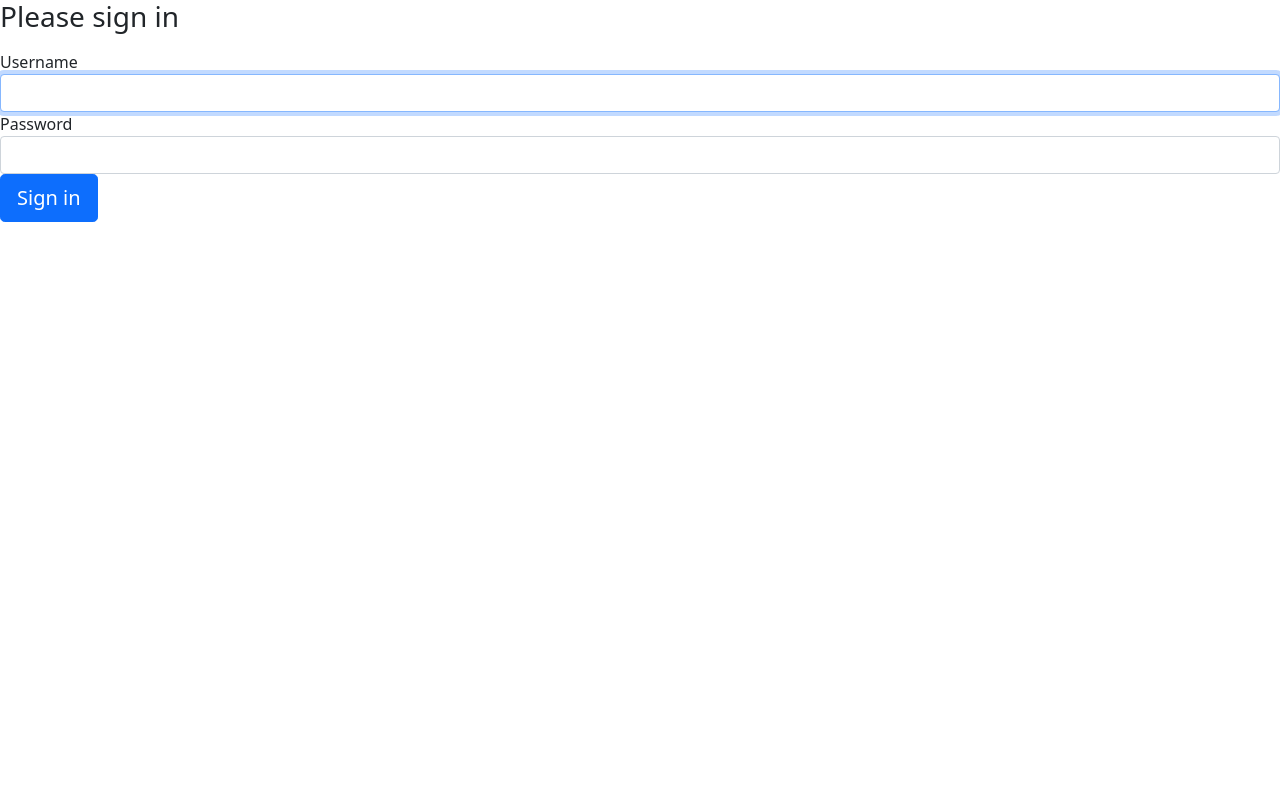
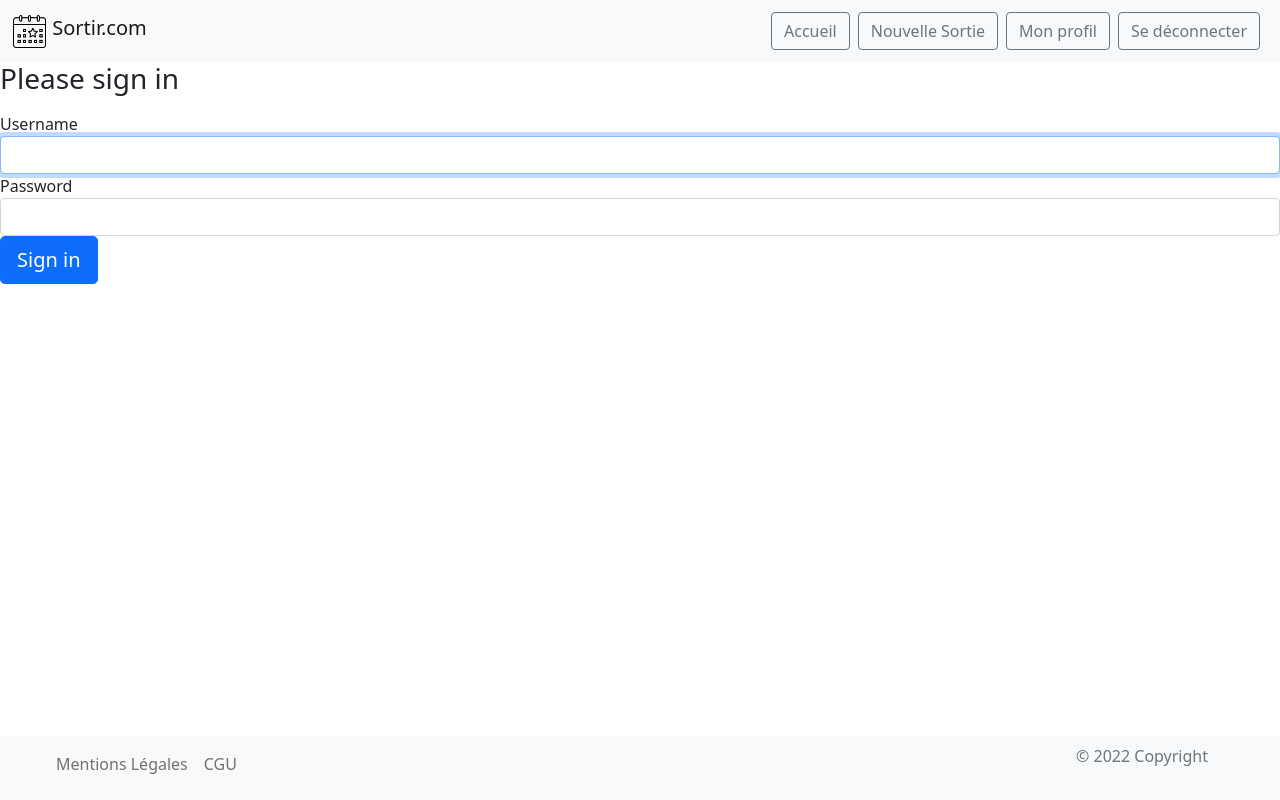
Before and after one commit to Bleiz-Digenvez/Sorti_Eni_Project, a Symfony app: template templates/security/login.html.twig in a window 1280 px wide. Run offline with Twig, Linux system fonts and the light colour scheme; the template is opened without the code that fills it, so the values that code supplies are empty; some libraries are stand-ins or nearby versions.

Commit message:
ajout navbar et footer

```diff
--- a/templates/base.html.twig
+++ b/templates/base.html.twig
@@ -13,10 +13,12 @@
         {% block javascripts %}
             {{ encore_entry_script_tags('app') }}
         {% endblock %}
+
     </head>
     <body>
+        {% include 'navbar/navbar.html.twig' %}
         {% block body %}{% endblock %}
-
+        {% include 'footer/footer.html.twig' %}
         {# JavaScript de Bootstarp 5 #}
         <script src="https://cdn.jsdelivr.net/npm/bootstrap@5.0.2/dist/js/bootstrap.bundle.min.js" integrity="sha384-MrcW6ZMFYlzcLA8Nl+NtUVF0sA7MsXsP1UyJoMp4YLEuNSfAP+JcXn/tWtIaxVXM" crossorigin="anonymous"></script>
     </body>
--- /dev/null
+++ b/templates/footer/footer.html.twig
@@ -0,0 +1,22 @@
+<!-- Footer -->
+<footer class="text-center text-lg-start bg-light text-muted fixed-bottom ">
+    <section class="d-flex justify-content-center justify-content-lg-between">
+        <!-- Gauche -->
+        <nav class="navbar navbar-expand-lg navbar-light ms-5 no-padding mb-2">
+            <div class="collapse navbar-collapse" id="navbarNav">
+                <ul class="navbar-nav">
+                    <li class="nav-item">
+                        <a class="nav-link no-padding" href="#">Mentions Légales</a>
+                    </li>
+                    <li class="nav-item">
+                        <a class="nav-link no-padding" href="#">CGU</a>
+                    </li>
+                </ul>
+            </div>
+        </nav>
+        <!-- Droite-->
+        <div class="me-5 mt-2">
+            <p class="me-4 text-reset">© {{ "now"|date("Y") }} Copyright</p>
+        </div>
+    </section>
+</footer>
--- /dev/null
+++ b/templates/navbar/navbar.html.twig
@@ -0,0 +1,32 @@
+<nav class="navbar navbar-light bg-light">
+    <div class="container-fluid">
+        <a class="navbar-brand" href="#">
+            <img src="{{ asset('img/event.png') }}" alt="logo" width="35" height="35" class="d-inline-block align-text-top">
+            Sortir.com
+        </a>
+        <!-- TODO: Ajouter les chemins  -->
+        <div class="d-flex">
+            <a class="btn btn-outline-secondary me-2" href="#">Accueil</a>
+            <a class="btn btn-outline-secondary me-2" href="#">Nouvelle Sortie</a>
+            <a class="btn btn-outline-secondary me-2"href="#">Mon profil</a>
+            <a class="btn btn-outline-secondary me-2"href="{{ path('app_logout') }}">Se déconnecter</a>
+            {% if is_granted("ROLE_ADMIN") %}
+                <div class="dropdown">
+                    <button class="btn btn-outline-secondary dropdown-toggle" id="navbarScrollingDropdown" type="button" data-bs-toggle="dropdown" aria-expanded="false">
+                        Droits Administrateur
+                    </button>
+                    <ul class="dropdown-menu dropdown-menu-end" aria-labelledby="navbarScrollingDropdown">
+                        <li><a class="dropdown-item" href="#">Villes</a></li>
+                        <li><a class="dropdown-item" href="#">Sites</a></li>
+                        <li><a class="dropdown-item" href="#">Utilisateurs</a></li>
+                        <li><hr class="dropdown-divider"></li>
+                        <p class="ms-3 me-3"> Ajouter un utilisateur :</p>
+                        <li><a class="dropdown-item" href="#">Formulaire</a></li>
+                        <li><a class="dropdown-item" href="#">Import par fichier</a></li>
+                    </ul>
+                </div>
+
+            {% endif %}
+        </div>
+    </div>
+</nav>
```
Also changed, not shown: public/img/event.png (added).
